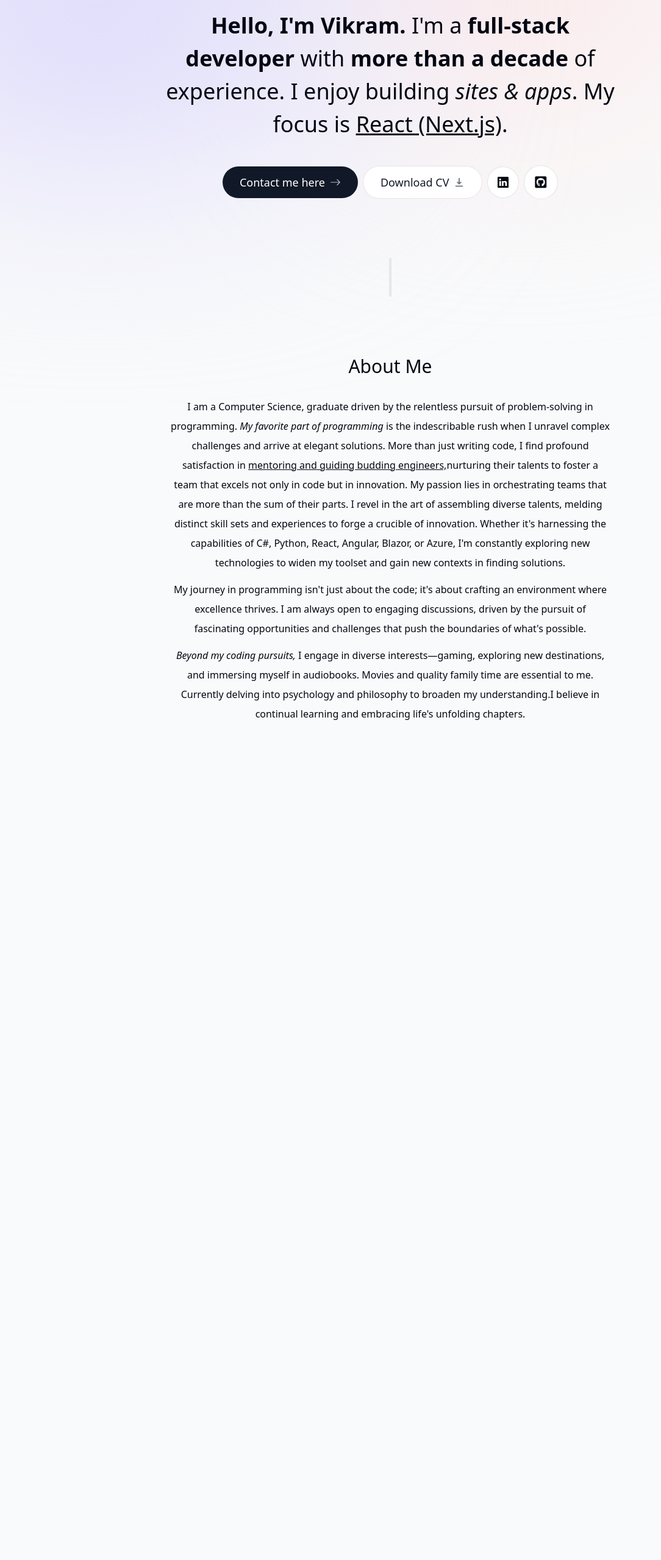
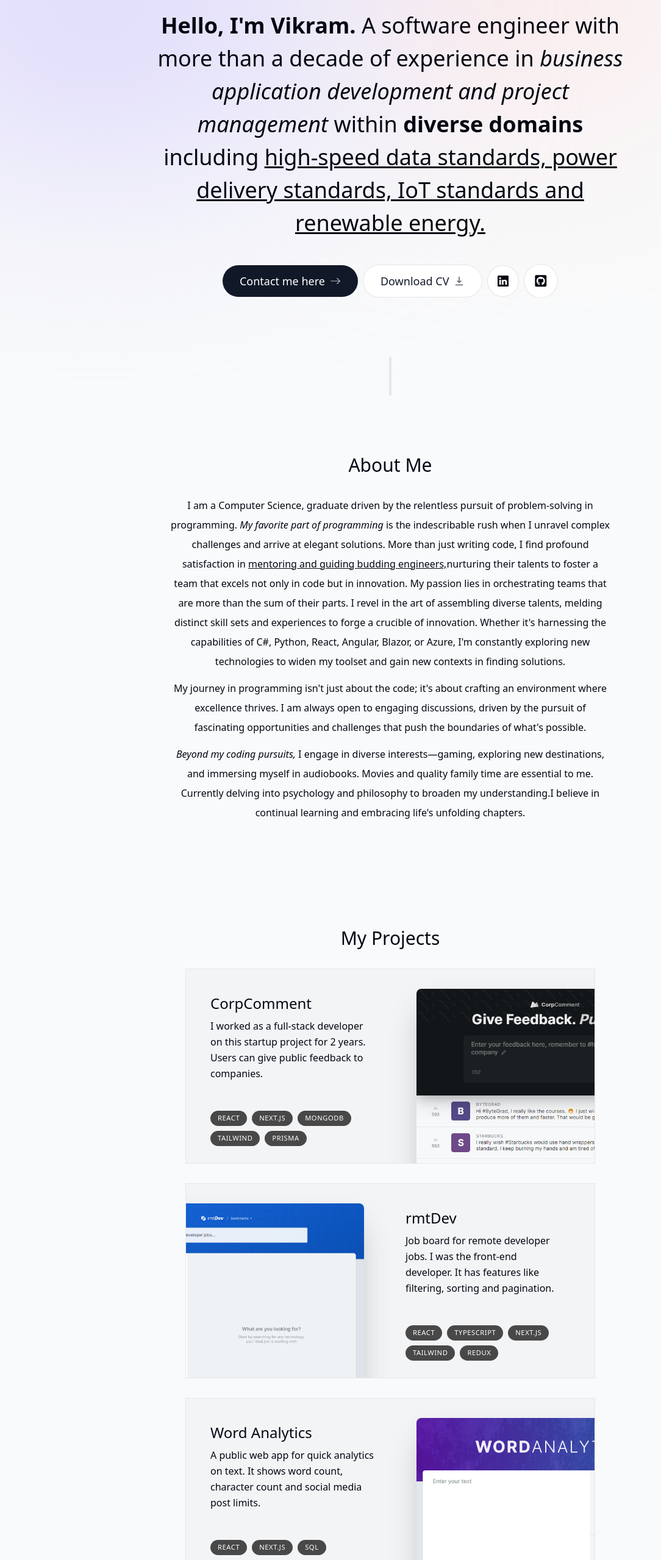
Before and after one commit to kvikrambhat/portfolio, a Next.js app: page / in a window 1280 px wide. Shown: the part 241-2800 px from the top of the page at 61% size, without its empty margins (0-1084 px from the left). Built offline with nearby package versions, Linux system fonts and the light colour scheme.

Commit message:
project componets added

```diff
--- a/app/page.tsx
+++ b/app/page.tsx
@@ -1,5 +1,6 @@
 import About from "@/components/about";
 import Intro from "@/components/intro";
+import Projects from "@/components/projects";
 import SectionDivider from "@/components/section-divider";
 
 export default function Home() {
@@ -8,6 +9,7 @@ export default function Home() {
       <Intro />
       <SectionDivider />
       <About />
+      <Projects />
     </main>
   )
 }
--- a/components/intro.tsx
+++ b/components/intro.tsx
@@ -47,11 +47,10 @@ export default function Intro() {
                 initial={{ opacity: 0, y: 100 }}
                 animate={{ opacity: 1, y: 0 }}
             >
-                <span className="font-bold">Hello, I'm Vikram.</span> I'm a{" "}
-                <span className="font-bold">full-stack developer</span> with{" "}
-                <span className="font-bold">more than a decade</span> of experience. I enjoy
-                building <span className="italic">sites & apps</span>. My focus is{" "}
-                <span className="underline">React (Next.js)</span>.
+                <span className="font-bold">Hello, I'm Vikram.</span> A software engineer{" "}
+                with more than a decade of experience in <span className="italic">business application development and project management </span> within
+                <span className="font-bold"> diverse domains </span> including <span className="underline">high-speed data standards, power delivery standards, IoT standards
+                    and renewable energy.</span>
             </motion.p>
             <motion.div className='flex flex-col sm:flex-row items-center justify-center gap-2 px-4 text-lg font-medium'
                 initial={{ opacity: 0, y: 100 }}
--- /dev/null
+++ b/components/project.tsx
@@ -0,0 +1,47 @@
+"use client"
+import React, { useRef } from 'react'
+import { projectsData } from '@/lib/data'
+import Image from "next/image";
+import { useScroll } from "framer-motion"
+
+type ProjectProps = typeof projectsData[number];
+
+export default function Project({
+    title,
+    description,
+    tags,
+    imageUrl
+}: ProjectProps) {
+    const ref = useRef<HTMLSelectElement>(null);
+    useScroll({
+        target: "",
+        offset: ["0 1", "1.33 1"]
+    });
+    return <section ref={ref} className='group bg-gray-100 max-w-[42rem] border
+    border-black/5 overflow-hidden sm:pr-8 relative sm:h-[20rem] mb-3
+    sm:mb-8 last:mb-0 even:pl-8 hover:bg-gray-200 transition'>
+        <div className='py-4 pb-7 px-5 sm:pl-10 sm:pr-2 pt-10 sm:max-w-[50%] flex flex-col h-full group-even:ml-[18rem]'>
+            <h3 className='text-2xl'>{title}</h3>
+            <p className='mt-2 leading-relaxed text-grey-700'>{description}</p>
+            <ul className='flex flex-wrap mt-4 gap-2 sm:mt-auto'>
+                {
+                    tags.map((tag, index) => (
+                        <li className='bg-black/[0.7] px-3 py-1 text-[0.7rem] uppercase
+                    tracking-wider text-white rounded-full' key={index}>{tag}</li>
+                    ))
+                }
+            </ul>
+        </div>
+        <Image src={imageUrl} alt={title} quality={95} className='absolute top-8 -right-40 w-[28.25rem]
+                                                                rounded-t-lg shadow-2xl group-even:right-[initial]
+                                                                group-even:-left-40
+                                                                group-hover:-translate-x-3
+                                                                group-hover:translate-y-3
+                                                                group-hover:-rotate-2
+                                                                group-hover:scale-[1.04]
+                                                                transition
+                                                                group-even:group-hover:translate-x-3
+                                                                group-even:group-hover:translate-y-3
+                                                                group-even:group-hover:rotate-2' />
+    </section>
+}
--- /dev/null
+++ b/components/projects.tsx
@@ -0,0 +1,20 @@
+import React from 'react'
+import SectionHeading from './section-heading'
+import { projectsData } from '@/lib/data'
+import Project from './project'
+
+export default function Projects() {
+    return (
+        <section>
+            <SectionHeading>My Projects</SectionHeading>
+            <div>
+                {
+                    projectsData.map((project, index) => (
+                        <React.Fragment key={index}>
+                            <Project {...project} />
+                        </React.Fragment>
+                    ))}
+            </div>
+        </section>
+    )
+}
--- a/components/section-heading.tsx
+++ b/components/section-heading.tsx
@@ -6,6 +6,6 @@ type SectionHeadingProps = {
 
 export default function SectionHeading({ children }: SectionHeadingProps) {
     return (
-        <h2 className='text-3xl font-medium capitalize mb-8'>{children}</h2>
+        <h2 className='text-3xl text-center font-medium capitalize mb-8'>{children}</h2>
     )
 }
```
